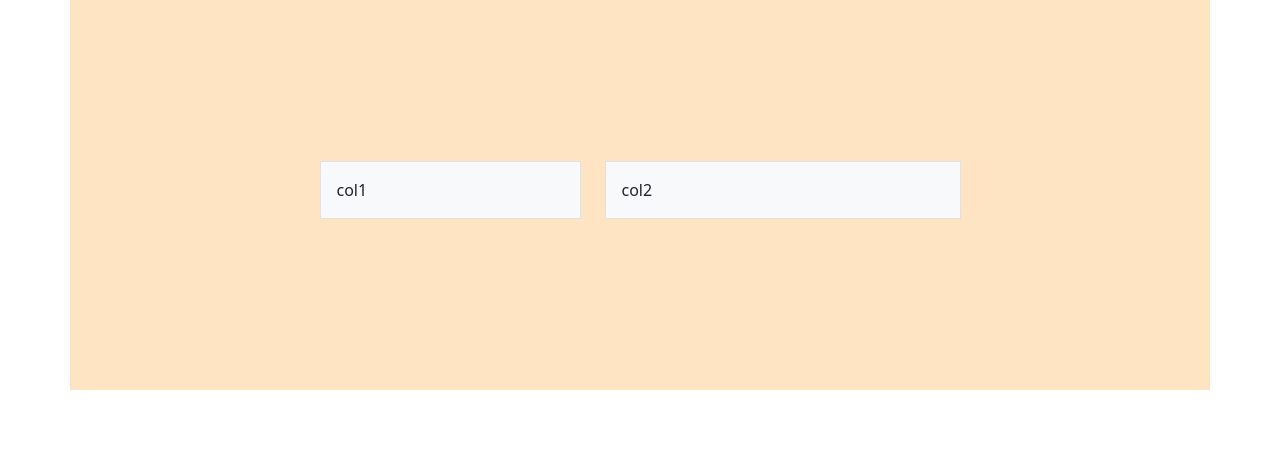
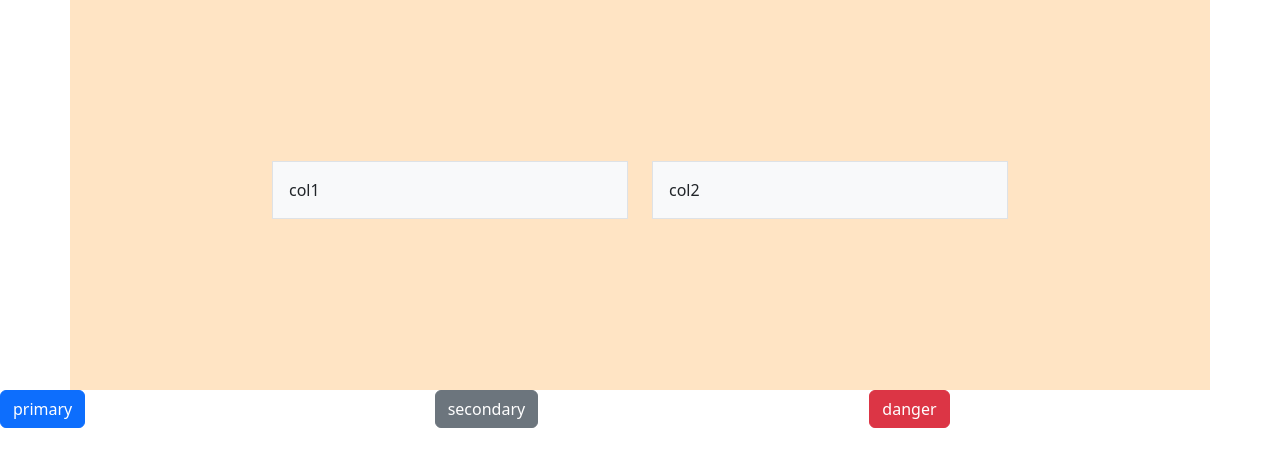
Before and after one commit to yassinekolsi/cvfrr, a plain HTML site: page index.html in a window 1280 px wide. Shown: the part 80-546 px from the top of the page. Drawn offline with nearby package versions, Linux system fonts and the light colour scheme.

Commit message:
all good?

```diff
--- a/index.html
+++ b/index.html
@@ -13,9 +13,14 @@
     <h1 class="big">hi</h1>
 <div class="container">
     <div class="row my-custom-row justify-content-center align-items-center">
-        <div class="col-sm-3 "><div class="p-3 border bg-light">col1</div></div>
+        <div class="col-sm-4 "><div class="p-3 border bg-light">col1</div></div>
         <div class="col-sm-4 "><div class="p-3 border bg-light">col2</div></div>
     </div>
+</div>
+<div class="row">
+    <div class="col"><button class="btn btn-primary">primary</button></div>
+    <div class="col"><button class="btn btn-secondary">secondary</button></div>
+    <div class="col"><button class="btn btn-danger">danger</button></div>
 </div>
     <script src="https://cdn.jsdelivr.net/npm/@popperjs/core@2.11.8/dist/umd/popper.min.js" integrity="sha384-I7E8VVD/ismYTF4hNIPjVp/Zjvgyol6VFvRkX/vR+Vc4jQkC+hVqc2pM8ODewa9r" crossorigin="anonymous"></script>
 <script src="https://cdn.jsdelivr.net/npm/bootstrap@5.3.3/dist/js/bootstrap.min.js" integrity="sha384-0pUGZvbkm6XF6gxjEnlmuGrJXVbNuzT9qBBavbLwCsOGabYfZo0T0to5eqruptLy" crossorigin="anonymous"></script>
```
